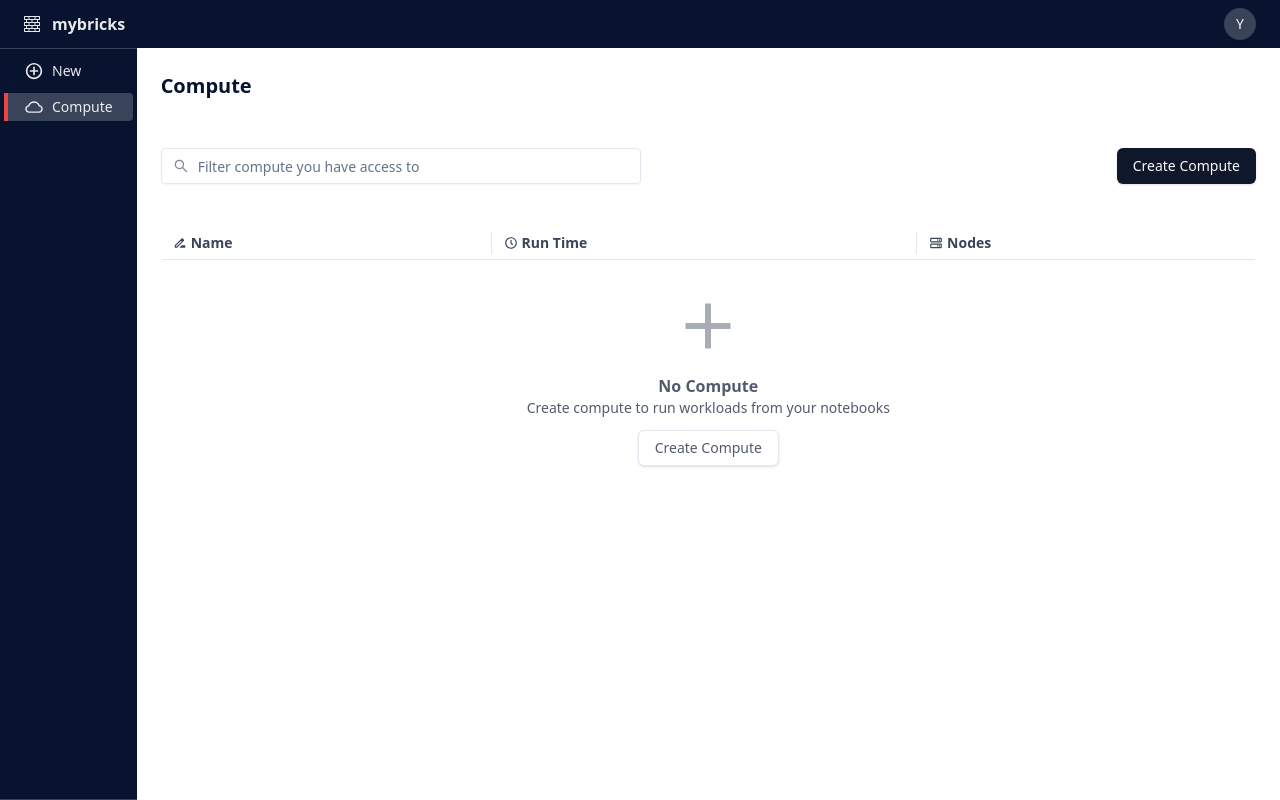
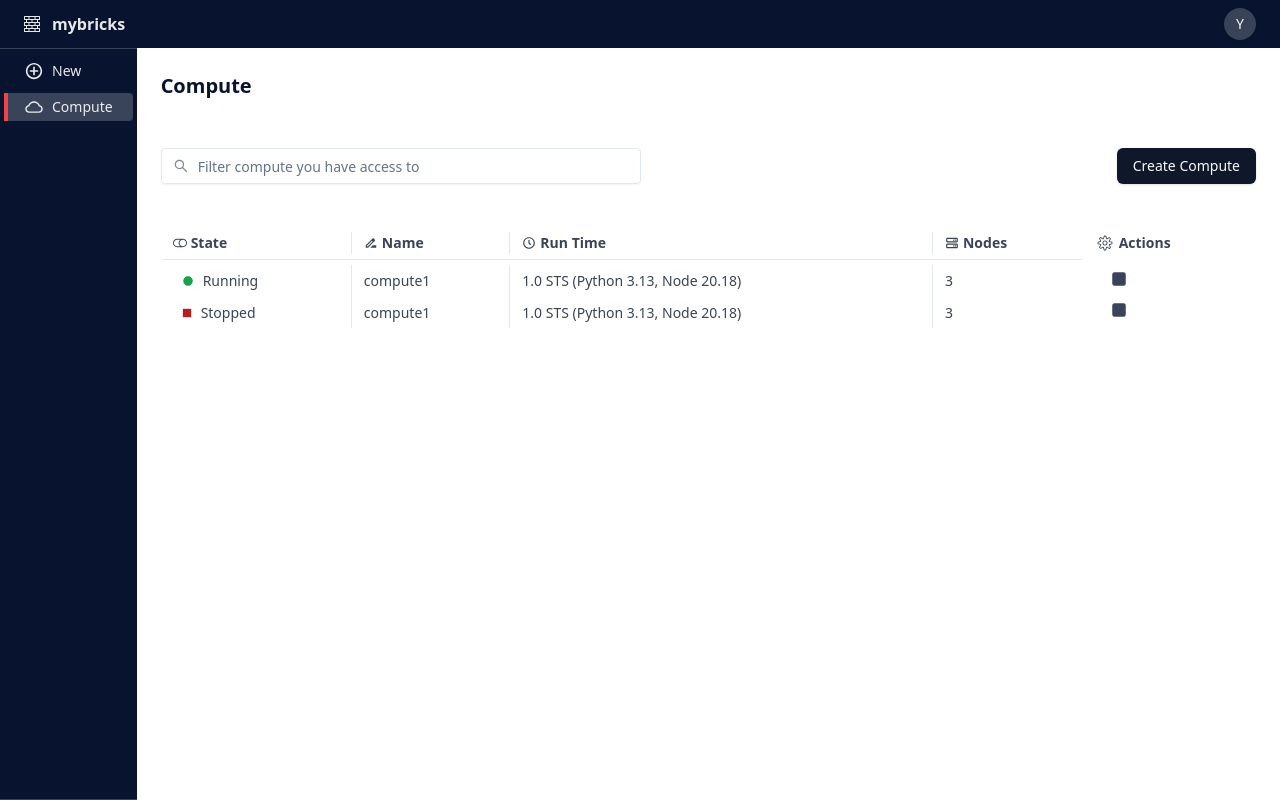
Before and after one commit to yonatan-h/mypache, a React (Vite) app in the folder frontend/: page /compute in a window 1280 px wide. Built offline with nearby package versions, Linux system fonts and the light colour scheme.

Commit message:
fill cluster view table in clusters page

```diff
--- a/frontend/src/pages/compute/Compute.tsx
+++ b/frontend/src/pages/compute/Compute.tsx
@@ -1,19 +1,38 @@
 import { AiOutlineSearch } from "react-icons/ai";
-import { BiServer, BiTimeFive } from "react-icons/bi";
+import { BiServer, BiStop, BiTimeFive } from "react-icons/bi";
+import { BsStopFill } from "react-icons/bs";
+import { CiSettings } from "react-icons/ci";
 import { IoMdAdd } from "react-icons/io";
 import { MdDriveFileRenameOutline } from "react-icons/md";
+import { RxDotFilled, RxSwitch } from "react-icons/rx";
 import { Link } from "react-router-dom";
 import { Button } from "../../components/ui/button";
 import { Input } from "../../components/ui/input";
 
 interface Compute {
+  state: boolean;
   name: string;
-  runTime: number; //seconds
-  numNodes: number;
+  runTime: string;
+  numWorkers: number;
 }
 
 export default function Compute() {
-  const computes: Compute[] = [];
+  const computes: Compute[] = [
+    {
+      state: true,
+      name: "compute1",
+      runTime: "1.0 STS (Python 3.13, Node 20.18)",
+      numWorkers: 3,
+    },
+
+    {
+      state: false,
+      name: "compute1",
+      runTime: "1.0 STS (Python 3.13, Node 20.18)",
+      numWorkers: 3,
+    },
+  ];
+
   return (
     <div className="flex flex-col gap-12">
       <h1 className="font-bold text-xl">Compute</h1>
@@ -39,6 +58,12 @@ export default function Compute() {
             <tr className=" ">
               <th className="text-start px-3  border-r text-foreground/80 text-sm">
                 <span className="flex gap-1 items-center">
+                  <RxSwitch />
+                  State
+                </span>
+              </th>
+              <th className="text-start px-3  border-r text-foreground/80 text-sm">
+                <span className="flex gap-1 items-center">
                   <MdDriveFileRenameOutline />
                   Name
                 </span>
@@ -55,17 +80,24 @@ export default function Compute() {
                   Nodes
                 </span>
               </th>
+
+              <th className="text-start px-3  text-foreground/80 text-sm">
+                <span className="flex gap-1 items-center">
+                  <CiSettings className="text-xl" />
+                  Actions
+                </span>
+              </th>
             </tr>
           </thead>
           <tbody>
             <tr>
-              <td colSpan={3}>
+              <td colSpan={4}>
                 <hr className="my-1" />
               </td>
             </tr>
             {computes.length === 0 && (
               <tr>
-                <td colSpan={3}>
+                <td colSpan={4}>
                   <div className="flex flex-col gap-3 items-center p-6 text-foreground/70">
                     <IoMdAdd className="text-7xl opacity-50" />
                     <div className="text-center">
@@ -84,6 +116,37 @@ export default function Compute() {
                 </td>
               </tr>
             )}
+            {computes.map((compute) => (
+              <tr key={compute.name}>
+                <td className="px-3 border-r text-foreground/80 text-sm">
+                  {compute.state ? (
+                    <span className="flex items-center">
+                      <RxDotFilled className="text-3xl text-green-600" />
+                      Running
+                    </span>
+                  ) : (
+                    <span className="flex items-center">
+                      <BiStop className="text-xl text-red-700 mx-1" /> Stopped
+                    </span>
+                  )}
+                </td>
+                <td className="px-3 border-r text-foreground/80 text-sm">
+                  {compute.name}
+                </td>
+                <td className="px-3 border-r text-foreground/80 text-sm">
+                  {compute.runTime}
+                </td>
+                <td className="px-3 text-foreground/80 text-sm">
+                  {compute.numWorkers}
+                </td>
+
+                <td className="px-3 text-foreground/80 text-sm">
+                  <button className="px-3 hover:opacity-50">
+                    <BsStopFill className="text-2xl" />
+                  </button>
+                </td>
+              </tr>
+            ))}
           </tbody>
         </table>
       </div>
```
